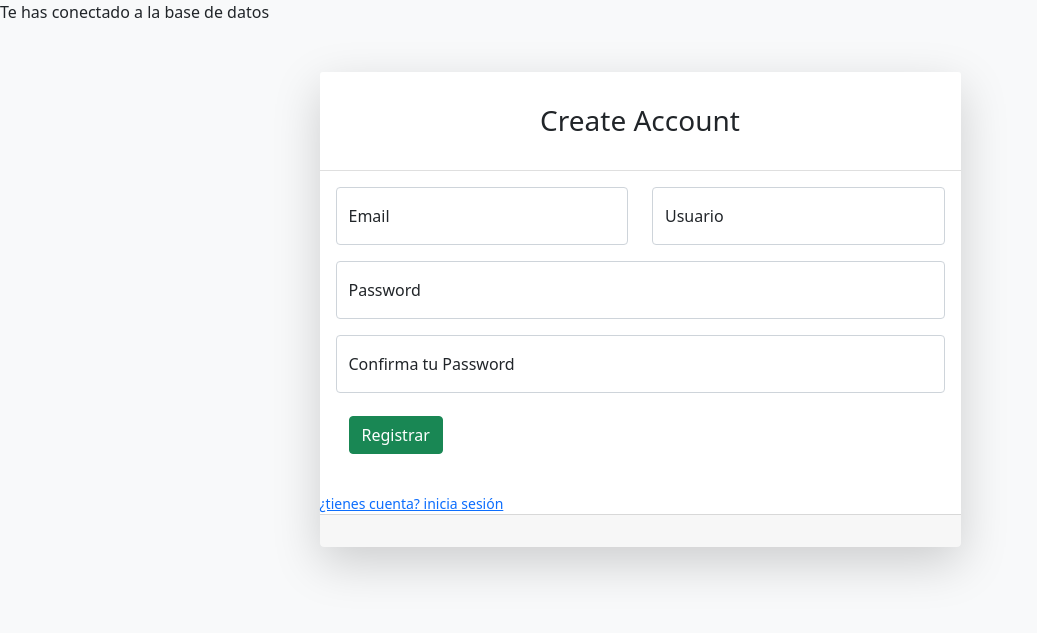
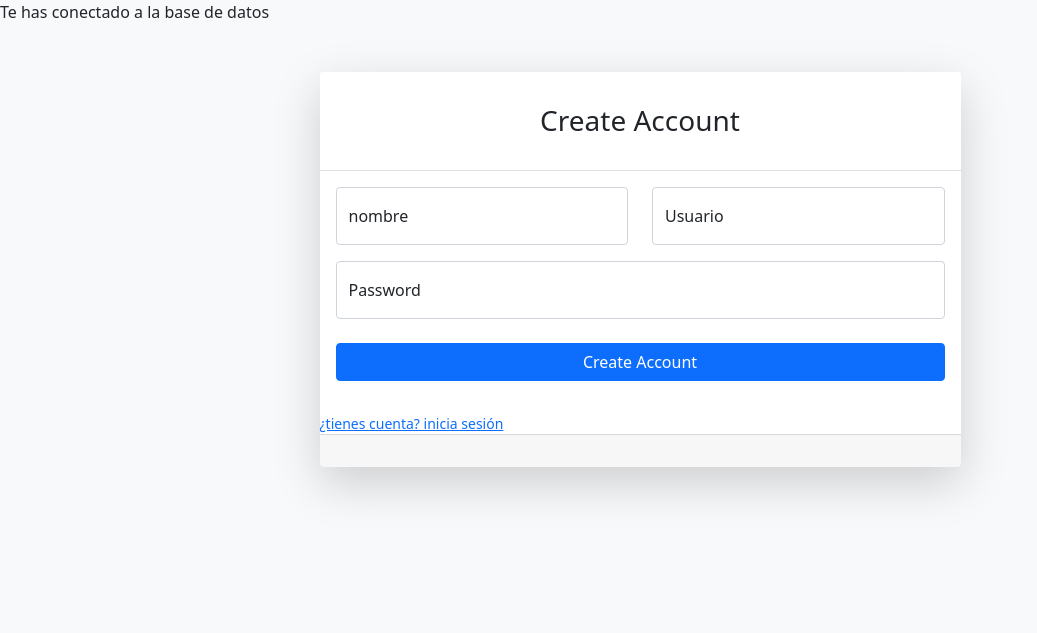
Before and after one commit to fimbres/php-project, a PHP site: page /register.php in a window 1280 px wide. Shown: the top 633 px of the page, without its empty margins (0-1037 px from the left). Run offline with PHP 8.4, Linux system fonts and the light colour scheme; data that the repository does not hold is empty; some libraries are stand-ins or nearby versions.

Commit message:
sigue sin registrar usuarios, pero ya no generea ningun error

```diff
--- a/register.php
+++ b/register.php
@@ -3,19 +3,17 @@
 include("php/conexion.php");
 $message="";
 
-//$email=(isset($_POST['email']))?$_POST['email']:;
-//$user=(isset($_POST['user']))?$_POST['user']:;
-$accion=(isset($_POST['accion']))?$_POST['accion']:"";
 
+if(!empty($_POST['tnombre']) && !empty($_POST['tusuario']) && !empty($_POST['tpassword']))
+    {
+    $sql="INSERT INTO tb_usuarios(nombre,usuario,password) VALUES (tnombre,tusuario,tpassword)";// insertando los valores en la tabla
+   // $stmt=$conexion->prepare("INSERT INTO tb_usuarios(nombre,usuario,password) VALUES ('tnombre','tusuario','tpassword');");
+   $stmt=$conexion->prepare($sql);
+   $stmt->bindParam('tnombre',$_POST['tnombre']);
+    $stmt->bindParam('tusuario',$_POST['tusuario']);
 
-if(!empty($_POST['email']) && !empty($_POST['user']) && !empty($_POST['password']))
-    {
-   // $sql="INSERT INTO tb_usuarios(nombre,usuario,password) VALUES (:email,:user,:password)";//estoy insertando los valores en la tabla
-    $stmt=$conexion->prepare("INSERT INTO tb_usuarios(nombre,usuario,password) VALUES (:email,:user,:password);");
-    $stmt->bindParam(':email',$email);
-    $stmt->bindParam(':user',$user);
-    $password=password_hash($_POST['password'],PASSWORD_BCRYPT);//Es Para encriptar la constraseña y se asigna a una variable, aun no se si se mantendrá en el código
-    $stmt->bindParam(':password',$password);//Estoy enviando la contrasena ya cifrada
+    $stmt->bindParam('tpassword',$_POST['tpassword']);
+
 
             if($stmt->execute()){
                 $message="Se ha creado un nuevo usuario satisfactoriamente";
@@ -23,9 +21,7 @@ if(!empty($_POST['email']) && !empty($_POST['user']) && !empty($_POST['password'
             else{
                 $message="'No se ha podido crear la cuenta  ";
             }
-
     }
-
 
 ?>
 
@@ -58,39 +54,36 @@ if(!empty($_POST['email']) && !empty($_POST['user']) && !empty($_POST['password'
                                         </p>
                                         <?php endif;?>
 
-                                        <form method="POST" enctype="multipart/form-data"><!-- metodo POST -->
+                                        <form action="register.php" method="POST" ><!-- metodo POST     enctype="multipart/form-data"-->
                                             <div class="row mb-3">
                                                 <div class="col-md-6">
                                                     <div class="form-floating mb-3 mb-md-0">
-                                                        <input class="form-control" name="email" type="text" placeholder="ingresa tu email" />
-                                                        <label for="email">Email</label>
+                                                        <input class="form-control" name="tnombre" id="tnombre" type="text" placeholder="ingresa tu nombre" />
+                                                        <label for="tnombre">nombre</label>
                                                     </div>
                                                 </div>
                                                 <div class="col-md-6">
                                                     <div class="form-floating">
-                                                        <input type="text" class="form-control"  name="user" id="user"  placeholder="Ingrese un usuario" />
-                                                        <label for="user">Usuario</label>
+                                                        <input type="text" class="form-control"  name="tusuario" id="tusuario"  placeholder="Ingrese un usuario" />
+                                                        <label for="tusuario">Usuario</label>
                                                     </div>
                                                 </div>
                                             </div>
                                             <div class="form-floating mb-3">
-                                                <input class="form-control" id="password" name="password"  type="password" placeholder="Ingrese password" />
-                                                <label for="password">Password</label>
+                                                <input class="form-control" id="tpassword" name="tpassword"  type="password" placeholder="Ingrese password" />
+                                                <label for="tpassword">Password</label>
                                             </div>
-                                            <!---->
-                                            <div class="form-floating mb-3">
-                                                <input class="form-control" id="cpassword" name="cpassword" type="password" placeholder="Confirma tu password" />
-                                                <label for="cpassword">Confirma tu Password</label>
-                                            </div>
+                                            <!--
 
                                             <div class="btn" role="group" aria-label="">
                                                 <button type="submit" name="accion" value="submit" class="btn btn-success">Registrar</button>
 
+                                            </div>-->
+
+                                            <div class="mt-4 mb-0">
+                                            <!--<div class="d-grid"><a class="btn btn-primary btn-block" type="submit" value="Submit" href="login.html">Create Account</a></div>-->
+                                                <div class="d-grid"><a class="btn btn-primary " type="submit" value="Submit" href="register.php">Create Account</a></div>
                                             </div>
-                                            <!--
-                                            <div class="mt-4 mb-0">
-                                                <div class="d-grid"><a class="btn btn-primary btn-block" href="login.html">Create Account</a></div>
-                                            </div>-->
                                         </form>
                                     </div>
                                     <div class="small"><a href="login.html">¿tienes cuenta? inicia sesión</a></div>
```
